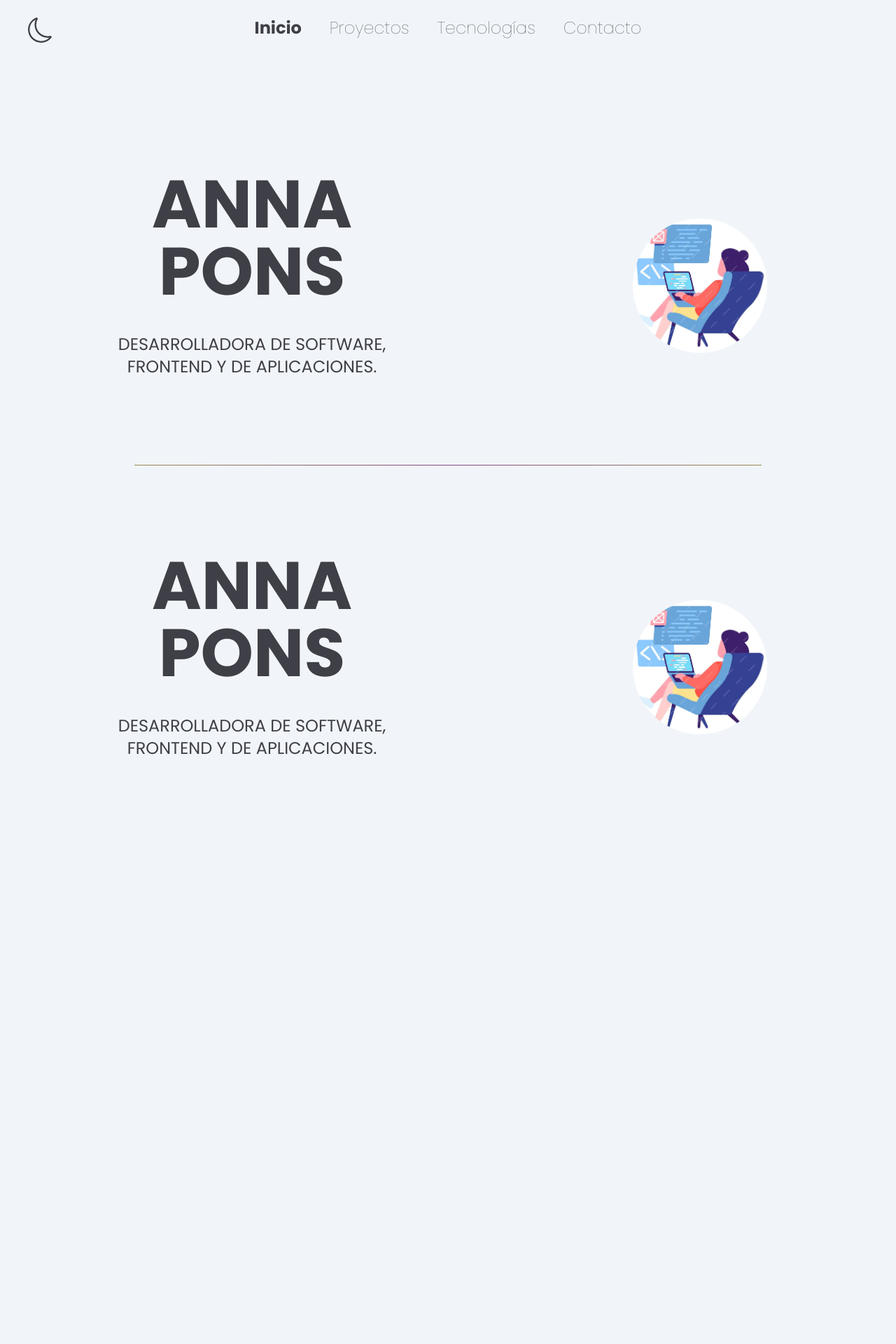
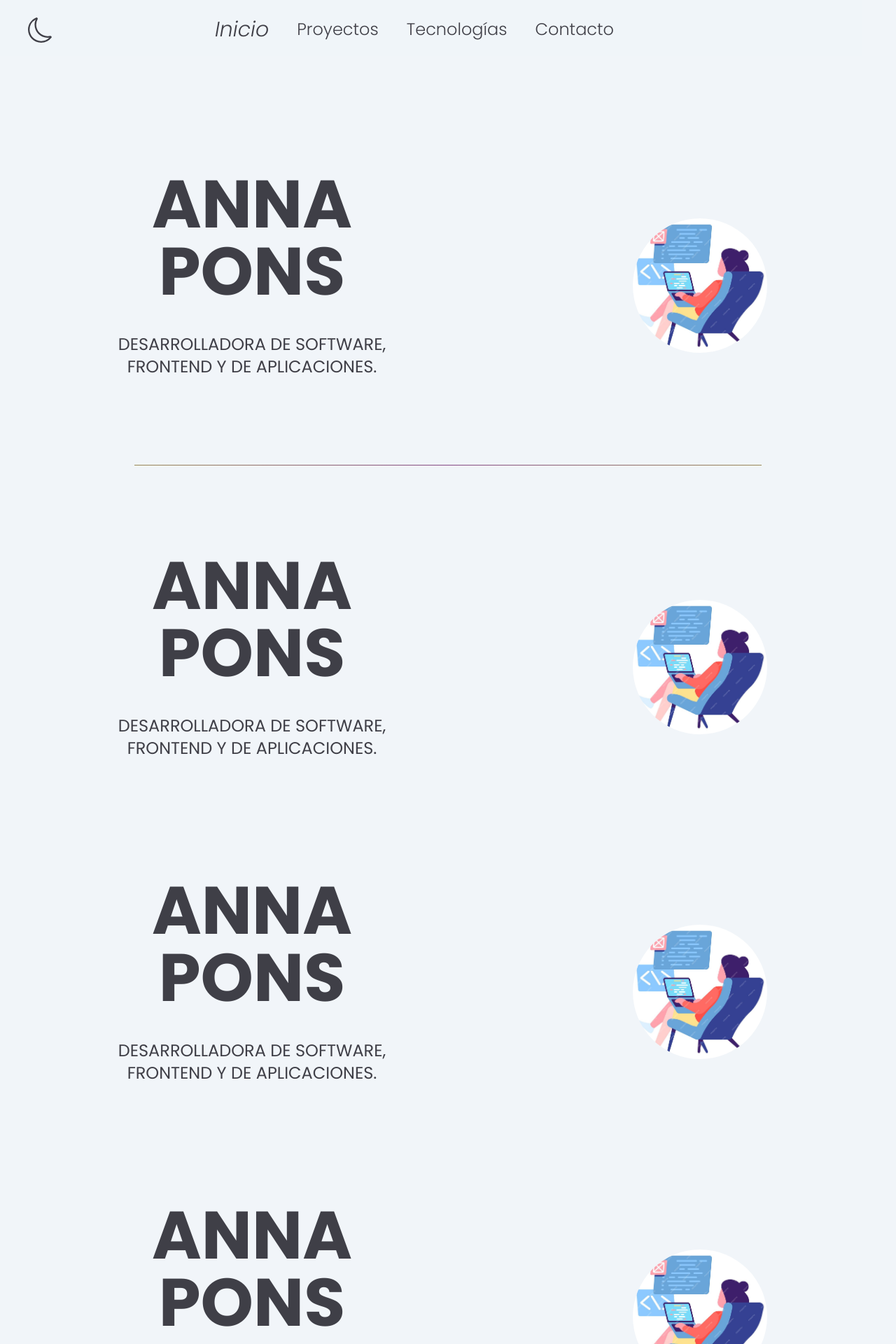
Before and after one commit to annapons10/portfolio, a React (Vite) app: page / in a window 1280 px wide. Shown: the top 1920 px of the page at 70% size. Before the commit the page ends 1449 px from the top, so only its background shows below. Built offline with nearby package versions, Linux system fonts and the light colour scheme.

Commit message:
NavBar terminado + custom hook secciones

```diff
--- a/src/App.jsx
+++ b/src/App.jsx
@@ -2,14 +2,17 @@ import './styles/App.css'
 import { NavBar } from './components/Navbar';  /* ---->Esto va en todas las páginas menos aquí.  */
 import { MainLayout } from './pages/MainLayout';
 import { BrowserRouter, Routes, Route } from "react-router-dom";
+import { useSection } from './hooks/useSection';
 
 function App() {
+  const { activeSection, sectionsRef } = useSection(); // Llamamos al custom hook useSection
+
   return (
     <>
       <BrowserRouter>  {/* Aquí envolvemos la aplicación en BrowserRouter */}
-        <NavBar />
+        <NavBar activeSection={activeSection}/>
         <Routes>
-          <Route path="/" element={<MainLayout />} />
+          <Route path="/" element={<MainLayout sectionsRef={sectionsRef}/>} />
         </Routes>
       </BrowserRouter>
     </>
--- a/src/components/Navbar.jsx
+++ b/src/components/Navbar.jsx
@@ -1,38 +1,30 @@
 import { useState } from "react";
 import { TfiAlignJustify } from "react-icons/tfi";
 import { TfiClose } from "react-icons/tfi";
-import { useOption } from "../hooks/useOption";
 import { HashLink } from 'react-router-hash-link';
 import { BsMoon } from "react-icons/bs";
 import { BsSun } from "react-icons/bs";
-import { useTheme }  from "../hooks/useTheme";
+import { useTheme } from "../hooks/useTheme";
 import { Pages } from "../data/pageLinks";
 
 /* SE RE-RENDERIZA CUANDO UNO DE LOS ESTADOS ASOCIADOS A ESTE COMPONENTE CAMBIA. EJEMPLO EL OPTION EN EL CUSTOM HOOK. */
 
-export const NavBar = () => {
+export const NavBar = ({ activeSection }) => {
     //Custom hook para el tema:
     const { theme, changeTheme } = useTheme();
     //Estado menú hamburgesa:
     const [isOpen, setIsOpen] = useState(false);
-    //Estado para transición al cerrar:
-    const [isClosing, setIsClosing] = useState(true);
-    //Custom hook para saber que opción esta clickeada del navbar:
-    const { option } = useOption();
-    console.log("Option changed: ", option); // Añadir para depurar
 
-    return(
+    console.log(`isOpen: ${isOpen}`);
+
+    return (
         <>
             {/* Menú hamburguesa (fuera del nav, para que no se mueva con el menú) */}
-            <div className="absolute z-1 top-4 right-4 lg:hidden">
-                <button className="lg:hidden w-14 h-14 relative p-4" onClick={() =>{
+            <div className="absolute fixed z-1 top-4 right-4 lg:hidden">
+                <button className="lg:hidden w-14 h-14 relative p-4" onClick={() => {
                     //Los estados son asíncronos, realizo una función para asegurarme que se cambian correctamente el setIsOpen y setIsClosing.
                     //set..Pueden recibir funciones como parámetro.
-                   setIsOpen((prev) => {
-                        const newOpen = !prev;
-                        setIsClosing(!newOpen);
-                        return newOpen;
-                   });
+                    setIsOpen(!isOpen);
                 }}>
                     <TfiClose
                         className={`absolute ${isOpen ? 'block' : 'hidden'}`}
@@ -47,40 +39,39 @@ export const NavBar = () => {
             </div>
 
             {/* Botón cambio de theme: */}
-            <div className="absolute z-1 top-2 left-4 ml-6">
-                <button className="relative" onClick={ () => {changeTheme ()}}>
+            <div className="absolute fixed z-1 top-2 left-4 ml-6">
+                <button className="relative" onClick={() => { changeTheme() }}>
                     <BsMoon className={`text-4xl absolute  ${theme === "light" ? "block" : "hidden"}`} />
                     <BsSun className={`text-5xl absolute ${theme === "light" ? "hidden" : "block"}`} />
                 </button>
             </div>
 
             {/* FONDO TRANSPARENTE SI EL MENÚ ESTA ABIERTO: */}
-            <div className={`${isOpen ? "w-full h-screen bg-transparent" : "hidden"} lg:hidden`}>
-
-            </div>
+            <div className={`${isOpen ? " absolute w-full top-0 left-0 h-screen backdrop-blur-sm" : "hidden"} lg:hidden`} />
 
             {/* NAV */}
             {/* HACER :HOVER CON COLOR Y CUANDO ESTA EN PANTALLA GRANDE QUE SE QUEDE CLICKEADO. */}
-            <nav className={` bg-[color-fondo] text-[color-texto]  fixed right-0 top-0 transition-transform duration-600 ease-in-out w-52
-                ${isOpen ? "translate-x-0 h-screen" : "translate-x-full"} ${isClosing ? "translate-x-full" : "translate-x-0 h-screen"} lg:w-full lg:h-20 lg:translate-x-0`}>
+            <nav className={` bg-[var(--color-fondo-nav)]  fixed right-0 top-0 transition-transform duration-800 ease-in-out w-1/4 mr-12
+                ${isOpen ? "translate-x-0 " : "translate-x-full"} lg:w-full lg:h-20 lg:translate-x-0`}>
 
 
 
                 {/* Menú desplegable de derecha a izquierda: */}
                 <ul className={`
-                                ${isOpen ? "block" : "hidden"}
-                                flex flex-col items-center  justify-center h-screen justify-evenly lg:m-6
+                                transition-opacity duration-500 ease-in-out
+                                ${isOpen ? "opacity-100" : "opacity-0"}
+                                flex flex-col items-center  justify-center h-screen justify-evenly lg:m-6 lg:opacity-100
                                 lg:flex lg:justify-center lg:gap-x-10 lg:flex-row lg:h-auto
                                 `}>
                     {Pages.map(({ path, label }) => (
-                        <li key={ path }>
+                        <li key={path} data-path={path}>
                             <HashLink
                                 smooth
                                 onClick={() => setIsOpen(!isOpen)}
-                                to={ path }  // o el id correspondiente de la sección
-                                className={`text-xl lg:text-2xl ${option === label ? "font-bold" : ""}`}
+                                to={path}  // o el id correspondiente de la sección
+                                className={`text-2xl font-bold lg:font-light ${activeSection === label ? "italic text-3xl" : ""}`}
                             >
-                                { label }
+                                {label}
                             </HashLink>
                         </li>
                     ))}
--- a/src/hooks/useOption.js
+++ b/src/hooks/useSection.js
@@ -1,22 +1,19 @@
 import { useState, useEffect,  useRef } from "react";
-
 import { Pages } from "../data/pageLinks";
 
 
-export function useOption (){
-    //Me da la URL actual:
-
-    const [option, setOption] = useState("Inicio");
+export function useSection (){
+    const [activeSection, setActiveSection] = useState("Inicio");
 
     //Configuro las referencias para relacionar con los elementos que quiero observar: Es un objeto mutable que me ofrece React
     const sectionsRef = useRef([]);
 
-
     useEffect(() => {
-        /* Quiero que la option cambie mientras observo las secciones: */
+        /* Quiero que la activeSection cambie mientras observo las secciones: */
         const observer = new IntersectionObserver((entries) => {
             /* Entry es un objeto con info sobre ese elemento del DOM. Usar propiedad target para acceder a él.  */
             entries.forEach((entry) => {
+                //Si es visible:
                 if(entry.isIntersecting){
                     console.log(`La sección ${entry.target.id} está visible`);
                     /* SI es visible este elemento, hago algo con él: */
@@ -25,9 +22,12 @@ export function useOption (){
                     const section = Pages.find(page => page.path === `#${sectionId}`);
                     // Si el objeto se encuentra, obtengo el label; si no, devuelvo "Inicio"
                     const namePath = section ? section.label : "Inicio";
-                    setOption(namePath); // Cambio la opción
-                    console.log(`he cambiado la option y deberia re renderizarse a ${namePath}`);
+                    setActiveSection(namePath); // Cambio la opción
+                    console.log(`he cambiado la activeSection y deberia re renderizarse a ${namePath}`);
+
                 }
+
+
             });
         }, /* PONER LAS CONFIGURACIONES PARA QUE EL CALLBACK SE EJECUTE:  */
             { threshold: 0.5 }
@@ -47,5 +47,5 @@ export function useOption (){
 
 
 
-    return { option, sectionsRef }
+    return { activeSection, sectionsRef }
 }
--- a/src/pages/MainLayout.jsx
+++ b/src/pages/MainLayout.jsx
@@ -1,10 +1,8 @@
 import fotoPerfil from '../assets/anna.jpg';
-import { useOption } from '../hooks/useOption';
 
-export const MainLayout = () => {
-    const { sectionsRef } = useOption();
+export const MainLayout = ({ sectionsRef }) => {
 
-    return(
+    return (
         /* Sección de presentación: */
         <main className='mt-50 flex flex-col items-center justify-center gap-20'>
             {/* SECCIÓN INICIO. La ref React toma el DOM node y lo asigna al array. Almacena la referencia del DOM.*/}
@@ -61,16 +59,52 @@ export const MainLayout = () => {
 
             {/* SECCIÓN TECNOLOGÍAS */}
             <section id='tecnologias' className="py-10" ref={(el) => (sectionsRef.current[2] = el)}>
+                <div className="flex flex-col items-center justify-center gap-8 sm:gap-12 lg:gap-20
+                lg:grid lg:grid-cols-2 lg:grid-rows-1 lg:place-items-center lg:h-96 lg:ml-20">
+                    <article className="text-center flex flex-col items-center gap-10">
+                        {/* Título */}
+                        <h1 className="text-4xl sm:text-5xl md:text-6xl lg:text-8xl font-bold">
+                            ANNA PONS
+                        </h1>
 
+                        {/* Descripción */}
+                        <p className="text-lg sm:text-xl md:text-2xl max-w-md font-normal">
+                            DESARROLLADORA DE SOFTWARE, FRONTEND Y DE APLICACIONES.
+                        </p>
+                    </article>
+
+                    {/* Imagen */}
+                    <div className="mt-6 sm:mt-8 ">
+                        <img className="w-32 h-32 sm:w-40 sm:h-40 md:w-48 md:h-48 object-cover rounded-full" src={fotoPerfil} alt="Foto de perfil" />
+                    </div>
+                </div>
             </section>
 
             {/*   <div className="w-[70%] h-px bg-white mx-auto"></div> */}
             {/* SECCIÓN CONTACTO */}
             <section id='contacto' className="py-10" ref={(el) => (sectionsRef.current[3] = el)}>
+                <div className="flex flex-col items-center justify-center gap-8 sm:gap-12 lg:gap-20
+                lg:grid lg:grid-cols-2 lg:grid-rows-1 lg:place-items-center lg:h-96 lg:ml-20">
+                    <article className="text-center flex flex-col items-center gap-10">
+                        {/* Título */}
+                        <h1 className="text-4xl sm:text-5xl md:text-6xl lg:text-8xl font-bold">
+                            ANNA PONS
+                        </h1>
 
+                        {/* Descripción */}
+                        <p className="text-lg sm:text-xl md:text-2xl max-w-md font-normal">
+                            DESARROLLADORA DE SOFTWARE, FRONTEND Y DE APLICACIONES.
+                        </p>
+                    </article>
+
+                    {/* Imagen */}
+                    <div className="mt-6 sm:mt-8 ">
+                        <img className="w-32 h-32 sm:w-40 sm:h-40 md:w-48 md:h-48 object-cover rounded-full" src={fotoPerfil} alt="Foto de perfil" />
+                    </div>
+                </div>
             </section>
 
-            <div class="bg-mint-500 w-20 h-20 rounded-full">
+            <div className="bg-mint-500 w-20 h-20 rounded-full">
 
             </div>
         </main>
--- a/src/styles/index.css
+++ b/src/styles/index.css
@@ -11,6 +11,7 @@
   --color-texto: oklch(0.37 0.013 285.805);
   --color-acento: #00A8E8;
   --color-morado: #8A2BE2;
+  --color-fondo-nav:oklch(0.968 0.007 247.896/ 0.8);
   /* Hacer linear gradient separador de secciones: */
   --color-gradient: linear-gradient(to right, #985 0%, #854885 50%, #985 100%);
 }
@@ -18,8 +19,9 @@
 /* Modo oscuro */
  .dark {
   --color-fondo: oklch(0.21 0.006 285.885);
+  --color-fondo-nav:oklch(0.21 0.006 285.885/ 0.8);
   --color-tarjetas: yellow;
-  --color-texto: oklch(0.704 0.04 256.788);
+  --color-texto: oklch(0.985 0.001 106.423);
   --color-acento: #00A8E8;
   --color-morado: #8A2BE2;
   --color-gradient: linear-gradient(to right, #ffffff00 0%, #ffffff80 50%, #ffffff00 100%);
```
Lines whose indentation alone changed are shown as unchanged.
